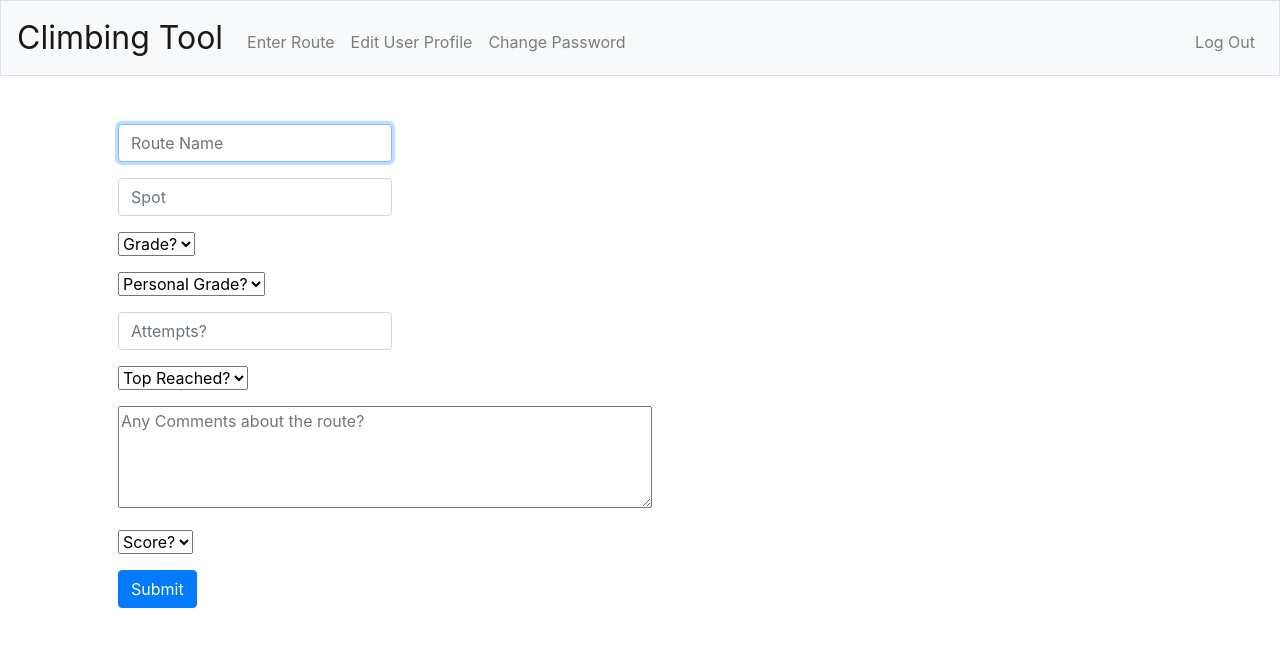
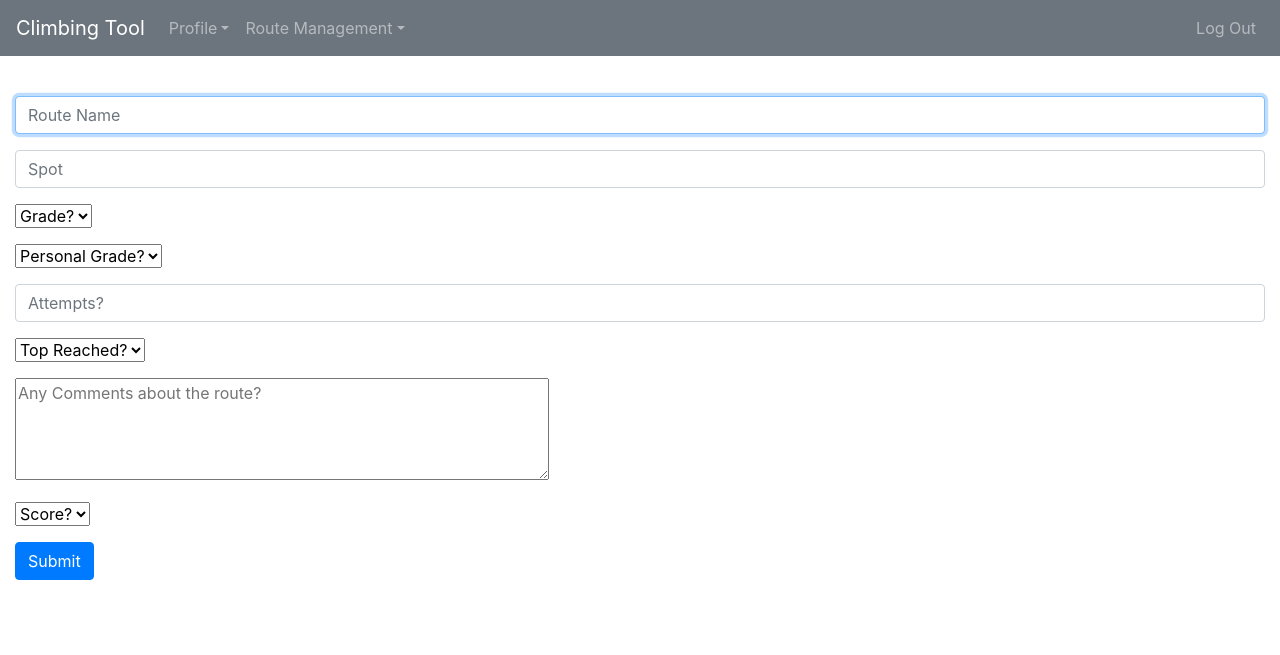
Before and after one commit to KevinSchaer/ClimbingTool, a Flask app: page /enterRoute in a window 1280 px wide. Shown: the top 655 px of the page. Run offline with Flask 2, Linux system fonts and the light colour scheme; a user stored in the database is signed in.

Commit message:
updated html and css

```diff
--- a/static/styles.css
+++ b/static/styles.css
@@ -1,52 +1,16 @@
-nav .navbar-brand
-{
-    /* size for brand */
-    font-size: xx-large;
+.profile-alignment {
+    display: flex;
+    align-items: center;
+  }
+
+.userinfo-alignment {
+    text-align: left;
 }
 
-/* Colors for brand */
-nav .navbar-brand .blue
-{
-    color: #537fbe;
-}
-nav .navbar-brand .red
-{
-    color: #ea433b;
-}
-nav .navbar-brand .yellow
-{
-    color: #f5b82e;
-}
-nav .navbar-brand .green
-{
-    color: #2e944b;
+.form-alignment {
+    display: inline-block;
 }
 
-main .form-control
-{
-    /* Center form controls */
-    display: inline-block;
-
-    /* Override Bootstrap's 100% width for form controls */
-    width: auto;
+.content-alignment {
+    text-align: center;
 }
-
-main
-{
-    /* Scroll horizontally as needed */
-    overflow-x: auto;
-
-    /* Center contents
-    text-align: center;*/
-}
-
-main img
-{
-    /* Constrain images on small screens */
-    max-width: 100%;
-}
-
-
-.checked {
-    color: orange;
-  }
--- a/templates/layout.html
+++ b/templates/layout.html
@@ -23,27 +23,48 @@
 
     <body class="d-flex flex-column" style="min-height: 100vh">
 
-        <nav class="navbar navbar-expand-md navbar-light bg-light border">
+        <header>
+            <nav class="navbar navbar-expand-lg navbar-dark bg-secondary fixed-top">
                 <a class="navbar-brand" href="/">Climbing Tool</a>
-            <button aria-controls="navbar" aria-expanded="false" aria-label="Toggle navigation" class="navbar-toggler" data-target="#navbar" data-toggle="collapse" type="button">
+                <button class="navbar-toggler" type="button" data-toggle="collapse" data-target="#navbarSupportedContent" aria-controls="navbarSupportedContent" aria-expanded="false" aria-label="Toggle navigation">
                     <span class="navbar-toggler-icon"></span>
                 </button>
-            <div class="collapse navbar-collapse" id="navbar">
+                <div class="collapse navbar-collapse" id="navbarSupportedContent">
                         {% if session.user_id %}
-                    <ul class="navbar-nav mr-auto mt-2">
-                        <li class="nav-item"><a class="nav-link" href="/enterRoute">Enter Route</a></li>
-                        <li class="nav-item"><a class="nav-link" href="/editUserProfile">Edit User Profile</a></li>
-                        <li class="nav-item"><a class="nav-link" href="/changePassword">Change Password</a></li>
+                        <ul class="navbar-nav mr-auto">
+                            <li class="nav-item dropdown">
+                                <a class="nav-link dropdown-toggle" href="#" id="navbarDropdown" role="button" data-toggle="dropdown" aria-haspopup="true" aria-expanded="false">Profile</a>
+                                <div class="dropdown-menu" aria-labelledby="navbarDropdown">
+                                    <a class="dropdown-item" href="/editUserProfile">Edit User Profile</a>
+                                    <a class="dropdown-item" href="/changePassword">Change Password</a>
+                                    <a class="dropdown-item" href="#">Search Users</a>
+                                </div>
+                            </li>
+                            <li class="nav-item dropdown">
+                                <a class="nav-link dropdown-toggle" href="#" id="navbarDropdown" role="button" data-toggle="dropdown" aria-haspopup="true" aria-expanded="false">Route Management</a>
+                                <div class="dropdown-menu" aria-labelledby="navbarDropdown">
+                                    <a class="dropdown-item" href="/enterRoute">Enter Route</a>
+                                    <a class="dropdown-item" href="#">Update Route</a>
+                                    <a class="dropdown-item" href="#">Search Routes</a>
+                                </div>
+                            </li>
                         </ul>
-                    <ul class="navbar-nav ml-auto mt-2">
-                        <li class="nav-item"><a class="nav-link" href="/logout">Log Out</a></li>
+                        <ul class="navbar-nav ml-auto">
+                            <li class="nav-item">
+                                <a class="nav-link" href="/logout">Log Out</a>
+                            </li>
                         </ul>
                         {% else %}
-                    <ul class="navbar-nav ml-auto mt-2">
-                        <li class="nav-item"><a class="nav-link" href="/register">Register</a></li>
-                        <li class="nav-item"><a class="nav-link" href="/login">Log In</a></li>
+                        <ul class="navbar-nav ml-auto">
+                            <li class="nav-item">
+                                <a class="nav-link" href="/register">Register</a>
+                            </li>
+                            <li class="nav-item">
+                                <a class="nav-link" href="/login">Log In</a>
+                            </li>
                         </ul>
                         {% endif %}
+                    </ul>
                 </div>
             </nav>
 
@@ -55,8 +76,13 @@
             </header>
             {% endif %}
 
-        <main class="container p-5">
+        </header>
+
+        <main class="mt-5">
+            {% block jumbotron %}{% endblock %}
+            <div class="container-fluid mt-5">
                 {% block main %}{% endblock %}
+            </div>
         </main>
 
     </body>
--- a/templates/login.html
+++ b/templates/login.html
@@ -5,7 +5,8 @@
 {% endblock %}
 
 {% block main %}
-    <form action="/login" method="post">
+<div class="content-alignment">
+    <form action="/login" method="post" class="form-alignment">
         <div class="form-group">
             <input autocomplete="off" autofocus class="form-control" name="username" placeholder="Username" type="text">
         </div>
@@ -14,4 +15,5 @@
         </div>
         <button class="btn btn-primary" type="submit">Log In</button>
     </form>
+</div>
 {% endblock %}
--- a/templates/register.html
+++ b/templates/register.html
@@ -5,7 +5,8 @@
 {% endblock %}
 
 {% block main %}
-    <form action="/register" method="post">
+<div class="content-alignment">
+    <form action="/register" method="post" class="form-alignment">
         <div class="form-group">
             <input autocomplete="off" autofocus class="form-control" name="username" placeholder="Username" type="text">
         </div>
@@ -21,4 +22,5 @@
 
         <button class="btn btn-primary" type="submit">Register</button>
     </form>
+</div>
 {% endblock %}
```
Also changed, not shown: requirements.txt (added, +8 -0 lines), static/_styles.css (added, +56 -0 lines), templates/index.html (+69 -30 lines), climbing.db, 1 other file. Lines whose indentation alone changed are shown as unchanged.
